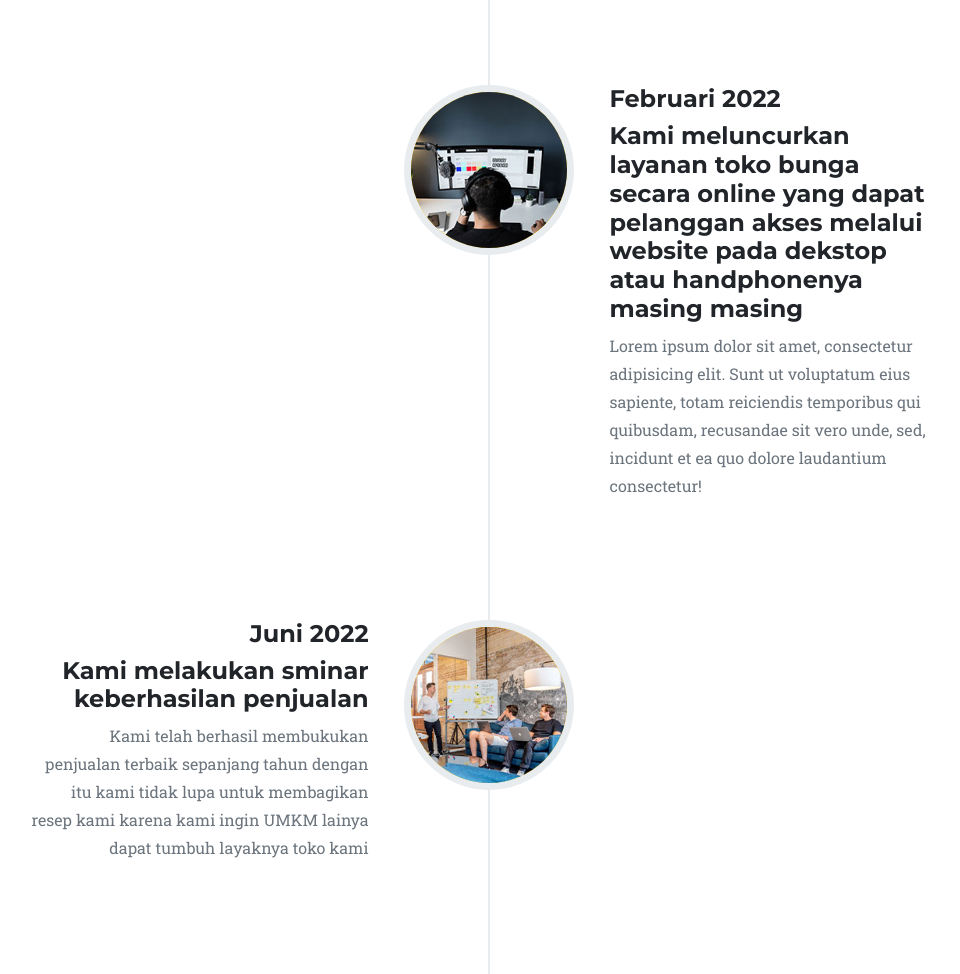
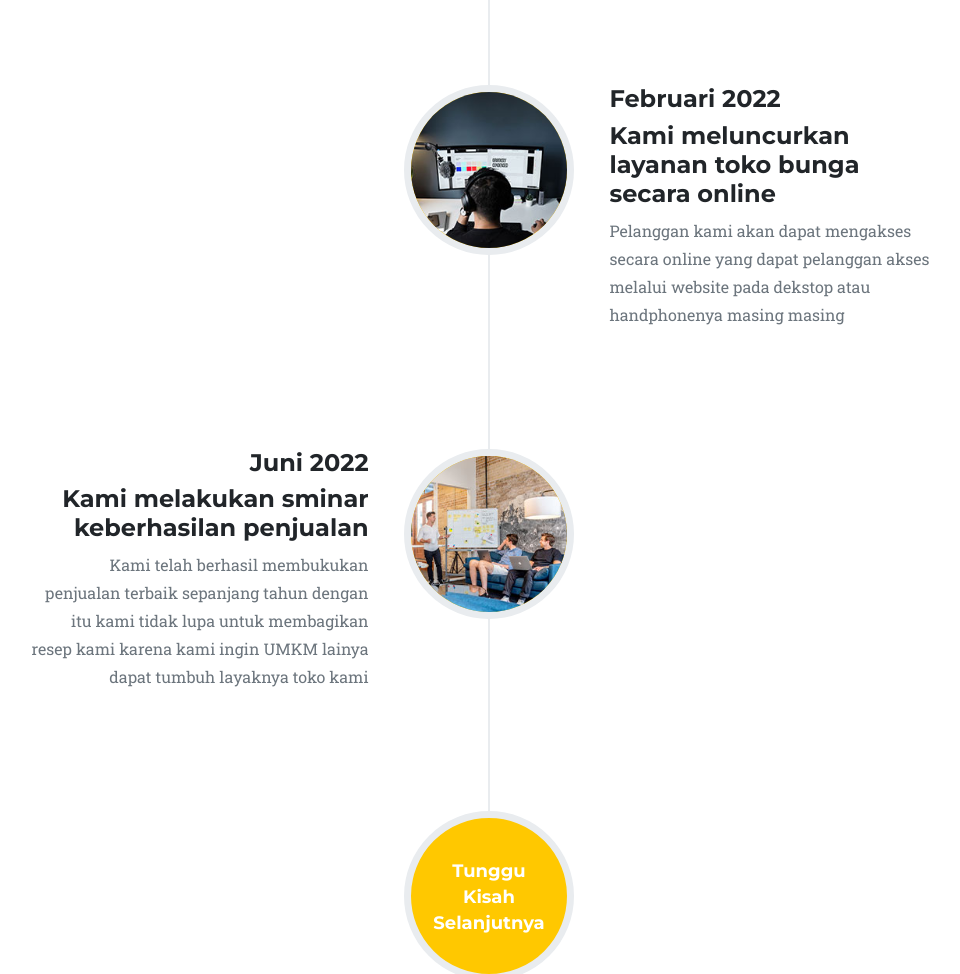
Before and after one commit to novaistiqomah/UAS_Nova-Istiqomah_IF20B, a plain HTML site: page index.html in a window 1280 px wide. Shown: the part 3440-4414 px from the top of the page, without its empty margins (151-1111 px from the left). Drawn offline with nearby package versions, Linux system fonts and the light colour scheme.

Commit message:
Update index.html

```diff
--- a/index.html
+++ b/index.html
@@ -203,9 +203,9 @@
                         <div class="timeline-panel">
                             <div class="timeline-heading">
                                 <h4>Februari 2022</h4>
-                                <h4 class="subheading">Kami meluncurkan layanan toko bunga secara online yang dapat pelanggan akses melalui website pada dekstop atau handphonenya masing masing</h4>
+                                <h4 class="subheading">Kami meluncurkan layanan toko bunga secara online </h4>
                             </div>
-                            <div class="timeline-body"><p class="text-muted">Lorem ipsum dolor sit amet, consectetur adipisicing elit. Sunt ut voluptatum eius sapiente, totam reiciendis temporibus qui quibusdam, recusandae sit vero unde, sed, incidunt et ea quo dolore laudantium consectetur!</p></div>
+                            <div class="timeline-body"><p class="text-muted">Pelanggan kami akan dapat mengakses secara online yang dapat pelanggan akses melalui website pada dekstop atau handphonenya masing masing</p></div>
                         </div>
                     </li>
                     <li>
```
